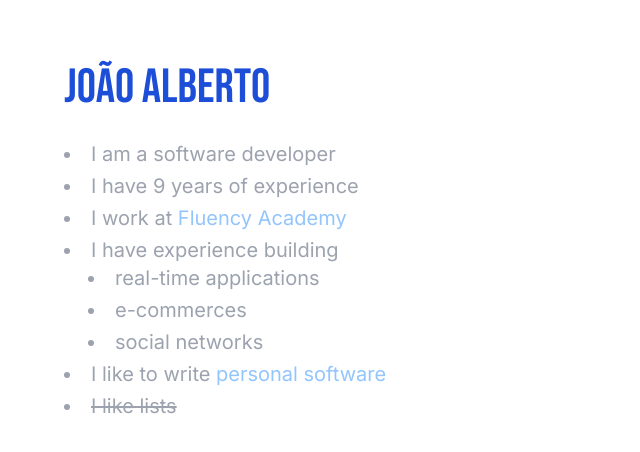
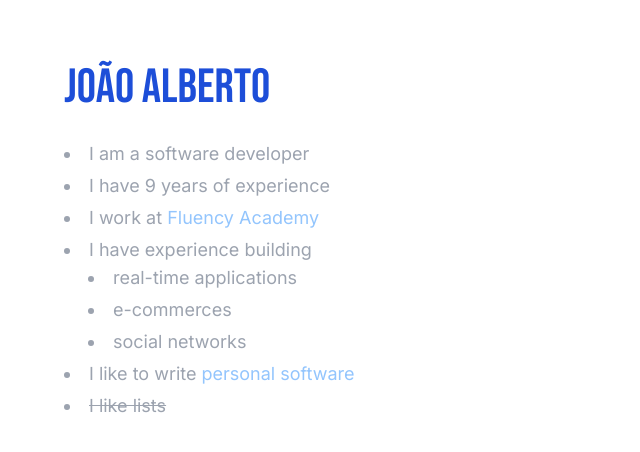
Before and after one commit to joaoalberto-dev/joaoalberto.dev, a Next.js app: page / in a window 1280 px wide. Shown: the part 316-768 px from the top of the page, without its empty margins (0-640 px from the left). Built offline with nearby package versions, Linux system fonts and the light colour scheme.

Commit message:
fix: home-description style

```diff
--- a/src/components/home/description.tsx
+++ b/src/components/home/description.tsx
@@ -1,6 +1,6 @@
 function HomeDescription() {
   return (
-    <ul className="text-gray-400 list-disc list-inside space-y-1 text-xl">
+    <ul className="col-start-1 row-start-2 text-gray-400 list-disc list-inside space-y-1 text-lg">
       <li>I am a software developer</li>
       <li>I have 9 years of experience</li>
       <li>
```
